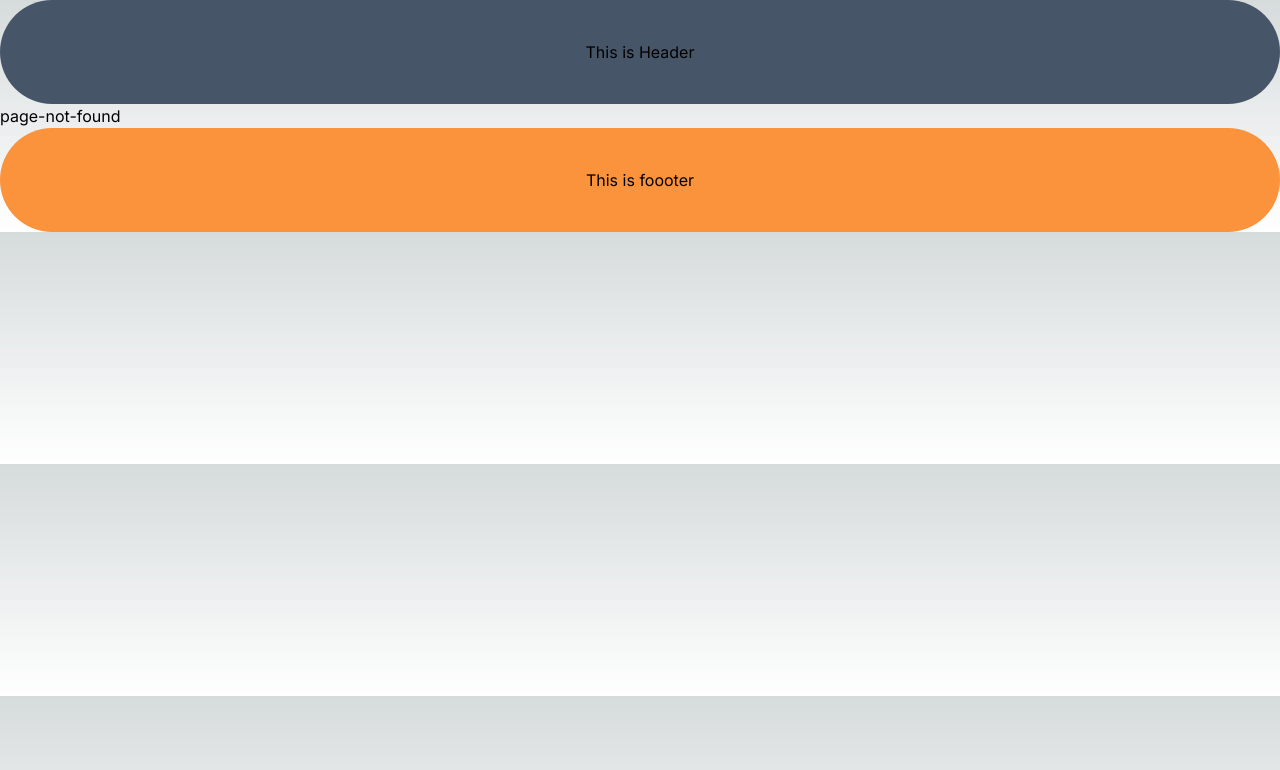
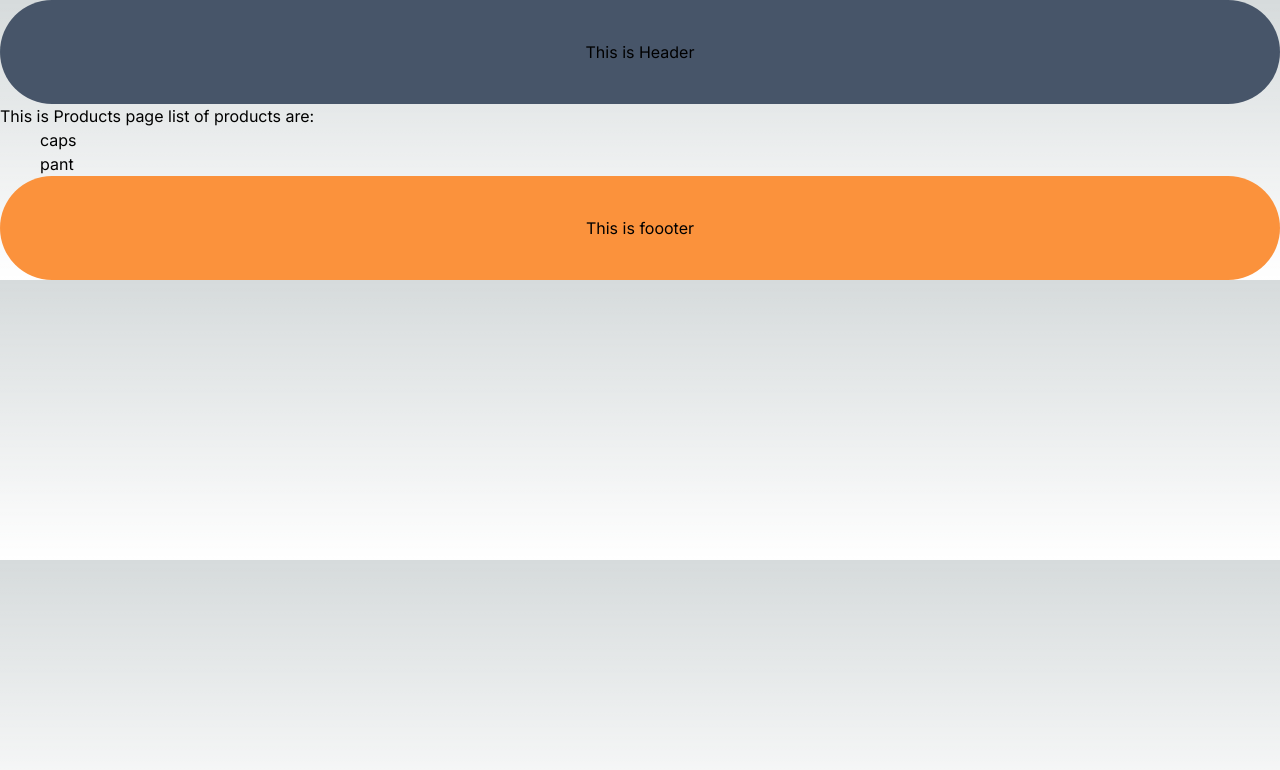
Before and after one commit to anilmhrzn/learningNextJs, a Next.js app: page /products in a window 1280 px wide. Before the commit this address had no page. Shown: the top 770 px of the page. Built offline with nearby package versions, Linux system fonts and the light colour scheme.

Commit message:
how the nested layout is done

```diff
--- /dev/null
+++ b/src/app/products/[productId]/layout.tsx
@@ -0,0 +1,15 @@
+'use client'
+import React from "react";
+
+const ProductDetailsLayout = ({ children }: { children: React.ReactNode }) => {
+  return (
+    <>
+    {children}
+
+    this is the layout where the carasouel or related  products will go or will be shown
+      <div>other goods or products you may buy </div>
+    </>
+  );
+};
+
+export default ProductDetailsLayout;
--- /dev/null
+++ b/src/app/products/[productId]/page.tsx
@@ -0,0 +1,11 @@
+import React from "react";
+
+const Product = ({params}:{
+    params:{
+        productId:String
+    }
+}) => {
+  return <div>{params.productId} is being displayed</div>;
+};
+
+export default Product;
--- /dev/null
+++ b/src/app/products/page.tsx
@@ -0,0 +1,18 @@
+import Link from 'next/link'
+import React from 'react'
+
+const Products = () => {
+  return (
+<section>
+
+    <div>This is Products page list of products are:</div>
+    <div className='flex flex-col ml-10'>
+
+    <Link href='/products/caps'>caps</Link>
+    <Link href='/products/pant'>pant</Link>
+    </div>
+</section>
+  )
+}
+
+export default Products
```
